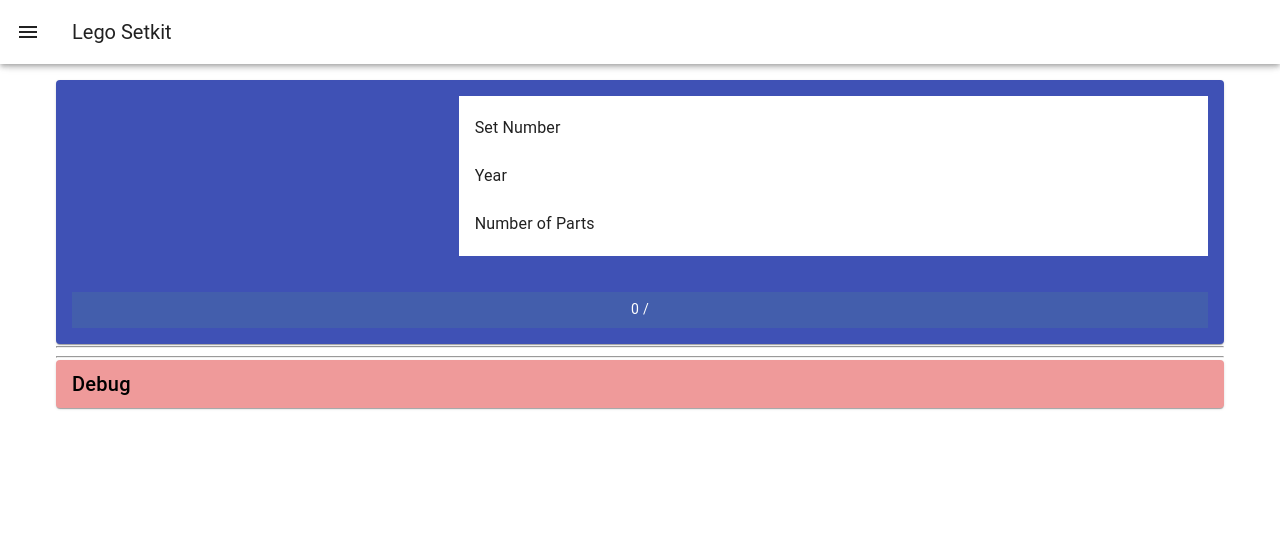
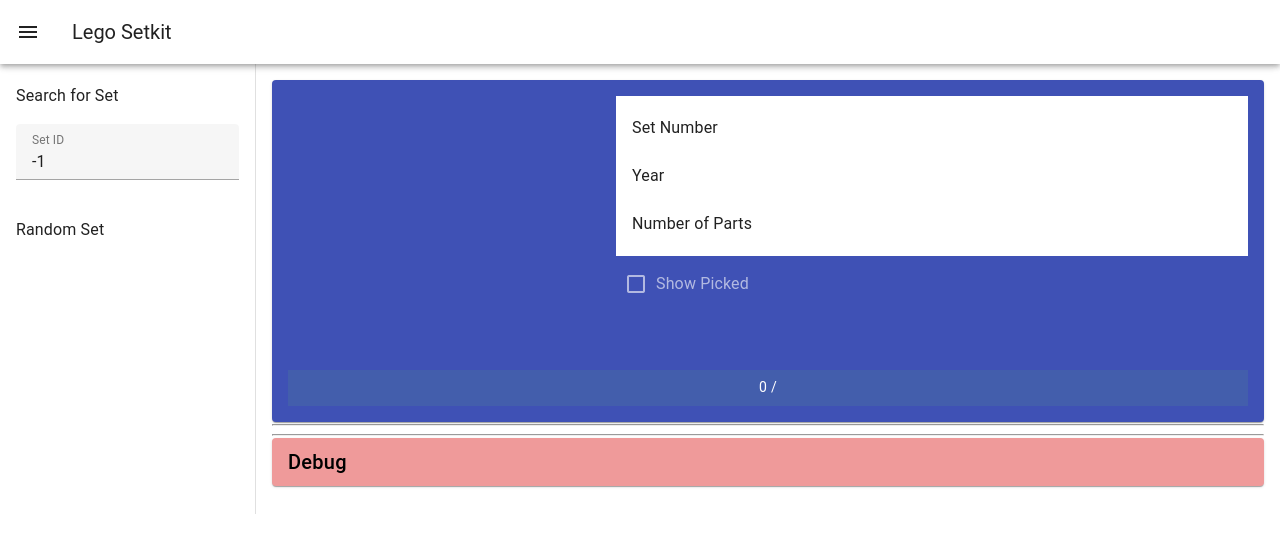
Before and after one commit to kingcoyote/lego_setkit, a Nuxt app: page / in a window 1280 px wide. Shown: the top 552 px of the page. Built offline with nearby package versions, Linux system fonts and the light colour scheme.

Commit message:
Adding a button to hide picked parts and displaying the navbar by default.

```diff
--- a/app/pages/index.vue
+++ b/app/pages/index.vue
@@ -35,6 +35,7 @@
 if (active_set_id.value > 0) {
   kit = useLocalStorage(`setkit.kit.${active_set_id.value}`, {});
 }
+const showPicked = ref(false)
 
 const set_list = [
   60378,
@@ -147,7 +148,7 @@
 })
 
 const debug = ref(false)
-const drawNavigation = ref(false);
+const drawNavigation = ref(true);
 
 </script>
 
@@ -183,6 +184,7 @@
                   <v-list-item title="Year" :subtitle="set?.year" />
                   <v-list-item title="Number of Parts" :subtitle="set?.num_parts" />
                 </v-list>
+                <v-checkbox label="Show Picked" v-model="showPicked" />
               </v-col>
             </v-row>
             <v-row>
@@ -201,7 +203,8 @@
 
         <!-- part list -->
         <v-row>
-          <v-col v-for="part in parts" cols="12" sm="6" md="4" lg="3">
+          <template v-for="part in parts">
+            <v-col cols="12" sm="6" md="4" lg="3" v-if="showPicked || (kit[`${part.part.part_num}-${part.color.id}`] || 0) < part.quantity">
             <!-- standard card for non mobile -->
             <v-card
               v-if="breakpoints.greaterOrEqual('sm').value"
@@ -266,6 +269,7 @@
               </v-card-text>
             </v-card>
           </v-col>
+          </template>
         </v-row>
 
         <hr class="mb-3"/>
```
